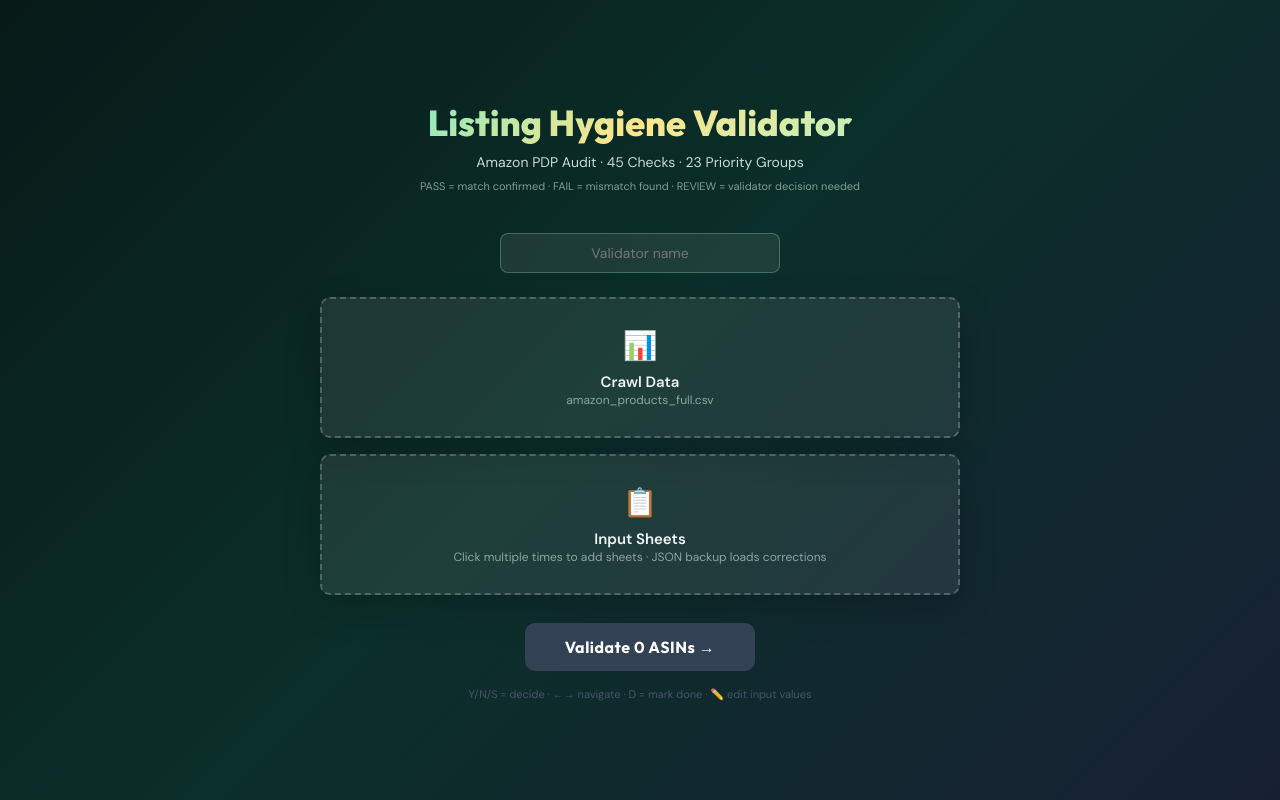
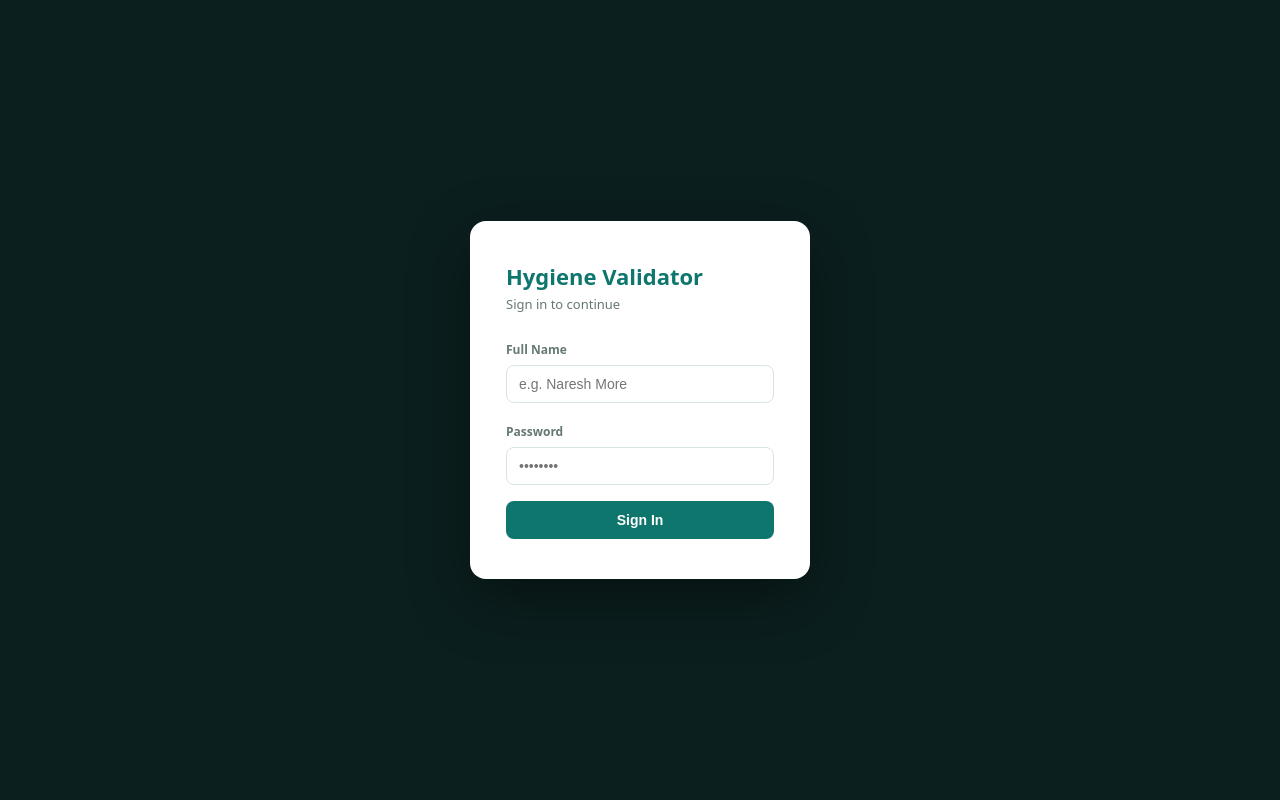
Before and after one commit to nitesh-lang/hygiene-validator, a React (Vite) app: page / in a window 1280 px wide. Built offline with nearby package versions, Linux system fonts and the light colour scheme.

Commit message:
Add login (admin-only user management) + weight unit fix

```diff
--- a/src/App.jsx
+++ b/src/App.jsx
@@ -490,6 +490,45 @@ export default function App(){
   const crRef=useRef(null),inRef=useRef(null);
   const addLog=(m)=>setLog(p=>p+(p?"\n":"")+m);
 
+  // ═══ LOGIN / USERS (shared cloud storage) ═══
+  const SEED_USERS={
+    "Naresh More":{pw:"Naresh@123",admin:false},
+    "Hazique Khalique":{pw:"Hazique@123",admin:true},
+    "Nitesh Sharma":{pw:"Nitesh@123",admin:false},
+  };
+  const[authUser,setAuthUser]=useState(null);     // logged-in full name
+  const[users,setUsers]=useState(SEED_USERS);     // {name:{pw,admin}}
+  const[loginName,setLoginName]=useState("");
+  const[loginPw,setLoginPw]=useState("");
+  const[loginErr,setLoginErr]=useState("");
+  const[showAddUser,setShowAddUser]=useState(false);
+  const[newU,setNewU]=useState({name:"",pw:""});
+  // Load users from shared cloud storage (merge with seeds so the 3 always exist).
+  useEffect(()=>{(async()=>{try{const r=await window.storage.get("hv_users",true);if(r&&r.value){const cloud=JSON.parse(r.value);setUsers({...SEED_USERS,...cloud});}}catch{}})();},[]);
+  // Remember the session locally so a refresh keeps you logged in.
+  useEffect(()=>{try{const s=localStorage.getItem("hv_session");if(s)setAuthUser(s);}catch{}},[]);
+  const saveUsersCloud=async(u)=>{try{const extra={};Object.keys(u).forEach(k=>{if(!SEED_USERS[k])extra[k]=u[k];});await window.storage.set("hv_users",JSON.stringify(extra),true);}catch{}};
+  const doLogin=()=>{
+    const name=loginName.trim();
+    const u=users[name];
+    if(u&&u.pw===loginPw){setAuthUser(name);setValidator(name);try{localStorage.setItem("hv_session",name);}catch{}setLoginErr("");setLoginName("");setLoginPw("");}
+    else setLoginErr("Incorrect name or password.");
+  };
+  const doLogout=()=>{setAuthUser(null);try{localStorage.removeItem("hv_session");}catch{}};
+  const addUser=async()=>{
+    const n=newU.name.trim();
+    if(!n||!newU.pw){setLoginErr("");return;}
+    const next={...users,[n]:{pw:newU.pw,admin:false}};
+    setUsers(next);await saveUsersCloud(next);setNewU({name:"",pw:""});setShowAddUser(false);
+  };
+  const removeUser=async(name)=>{
+    if(SEED_USERS[name]){alert("Built-in users can't be removed.");return;}
+    if(!window.confirm(`Remove user "${name}"?`))return;
+    const next={...users};delete next[name];setUsers(next);await saveUsersCloud(next);
+  };
+  const isAdmin=authUser&&users[authUser]?.admin;
+
+
   useEffect(()=>{const d=ldLS();if(d){if(d.asinSt)setAsinSt(d.asinSt);if(d.validator)setValidator(d.validator);if(d.curBrand)setCurBrand(d.curBrand);if(d.corrections)setCorrections(d.corrections);}},[]);
   useEffect(()=>{if(Object.keys(asinSt).length>0)svLS({asinSt,validator,curBrand,curIdx,corrections});},[asinSt,validator,curBrand,curIdx,corrections]);
 
@@ -771,6 +810,21 @@ export default function App(){
   const corrCount=Object.keys(corrections.global).length+Object.values(corrections.byAsin).reduce((s,o)=>s+Object.keys(o).length,0);
 
   // ═══ UPLOAD SCREEN ═══
+  if(!authUser)return(
+    <div style={{minHeight:"100vh",background:T.hd,display:"flex",alignItems:"center",justifyContent:"center",fontFamily:"system-ui,sans-serif"}}>
+      <div style={{background:T.card,borderRadius:16,padding:"40px 36px",width:340,boxShadow:"0 20px 60px rgba(0,0,0,.4)"}}>
+        <div style={{fontSize:22,fontWeight:800,color:T.ac,marginBottom:4}}>Hygiene Validator</div>
+        <div style={{fontSize:13,color:T.t2,marginBottom:24}}>Sign in to continue</div>
+        <label style={{fontSize:12,fontWeight:600,color:T.t2}}>Full Name</label>
+        <input value={loginName} onChange={e=>setLoginName(e.target.value)} onKeyDown={e=>{if(e.key==="Enter")doLogin();}} placeholder="e.g. Naresh More" style={{width:"100%",boxSizing:"border-box",margin:"6px 0 16px",padding:"10px 12px",border:`1px solid ${T.bd}`,borderRadius:8,fontSize:14}}/>
+        <label style={{fontSize:12,fontWeight:600,color:T.t2}}>Password</label>
+        <input type="password" value={loginPw} onChange={e=>setLoginPw(e.target.value)} onKeyDown={e=>{if(e.key==="Enter")doLogin();}} placeholder="••••••••" style={{width:"100%",boxSizing:"border-box",margin:"6px 0 16px",padding:"10px 12px",border:`1px solid ${T.bd}`,borderRadius:8,fontSize:14}}/>
+        {loginErr&&<div style={{color:"#DC2626",fontSize:12,marginBottom:12}}>{loginErr}</div>}
+        <button onClick={doLogin} style={{width:"100%",background:T.ac,color:"#FFF",border:"none",borderRadius:8,padding:"11px",fontSize:14,fontWeight:700,cursor:"pointer"}}>Sign In</button>
+      </div>
+    </div>
+  );
+
   if(screen==="upload")return(
     <div style={{minHeight:"100vh",background:"linear-gradient(135deg,#071A18 0%,#0B2F2A 48%,#172033 100%)",display:"flex",alignItems:"center",justifyContent:"center",fontFamily:"'DM Sans',sans-serif",padding:20}}>
       <div style={{maxWidth:640,width:"100%"}}>
@@ -812,16 +866,35 @@ export default function App(){
   return(
     <div style={{minHeight:"100vh",background:T.bg,fontFamily:"'DM Sans',sans-serif",display:"flex",flexDirection:"column"}}>
       {corrModal&&<CorrectionModal checkName={corrModal.checkName} asin={corrModal.asin} origVal={corrModal.origVal} newVal={corrModal.newVal} onApply={applyCorrection} onCancel={()=>setCorrModal(null)}/>}
+      {showAddUser&&<div style={{position:"fixed",inset:0,background:"rgba(0,0,0,.5)",display:"flex",alignItems:"center",justifyContent:"center",zIndex:1000}} onClick={()=>setShowAddUser(false)}>
+        <div onClick={e=>e.stopPropagation()} style={{background:"#FFF",borderRadius:14,padding:28,width:360}}>
+          <div style={{fontSize:18,fontWeight:800,color:T.ac,marginBottom:16}}>Manage Users</div>
+          <label style={{fontSize:12,fontWeight:600,color:T.t2}}>Full Name</label>
+          <input value={newU.name} onChange={e=>setNewU({...newU,name:e.target.value})} placeholder="e.g. Priya Singh" style={{width:"100%",boxSizing:"border-box",margin:"6px 0 12px",padding:"9px 12px",border:`1px solid ${T.bd}`,borderRadius:8,fontSize:14}}/>
+          <label style={{fontSize:12,fontWeight:600,color:T.t2}}>Password</label>
+          <input value={newU.pw} onChange={e=>setNewU({...newU,pw:e.target.value})} placeholder="e.g. Priya@123" style={{width:"100%",boxSizing:"border-box",margin:"6px 0 16px",padding:"9px 12px",border:`1px solid ${T.bd}`,borderRadius:8,fontSize:14}}/>
+          <button onClick={addUser} style={{width:"100%",background:T.ac,color:"#FFF",border:"none",borderRadius:8,padding:"10px",fontWeight:700,cursor:"pointer",fontSize:14}}>Add User</button>
+          <div style={{marginTop:18,maxHeight:160,overflowY:"auto"}}>
+            {Object.keys(users).map(n=>(<div key={n} style={{display:"flex",justifyContent:"space-between",alignItems:"center",padding:"6px 0",borderTop:`1px solid ${T.bd}`,fontSize:13}}>
+              <span>{n}{users[n].admin?" (admin)":""}</span>
+              {!SEED_USERS[n]&&<button onClick={()=>removeUser(n)} style={{background:"none",border:"none",color:"#DC2626",cursor:"pointer",fontSize:12}}>Remove</button>}
+            </div>))}
+          </div>
+          <button onClick={()=>setShowAddUser(false)} style={{marginTop:14,width:"100%",background:"#F1F5F9",border:"none",borderRadius:8,padding:"9px",cursor:"pointer",fontSize:13,fontWeight:600,color:T.t1}}>Close</button>
+        </div>
+      </div>}
       <header style={{background:T.hd,padding:"0 20px",height:56,display:"flex",alignItems:"center",gap:16,boxShadow:"0 2px 16px rgba(11,31,30,.22)",position:"sticky",top:0,zIndex:100,borderBottom:"1px solid rgba(94,234,212,.16)"}}>
         <span style={{fontFamily:"'Outfit'",fontWeight:800,fontSize:18,background:"linear-gradient(135deg,#5EEAD4,#FDE68A)",WebkitBackgroundClip:"text",WebkitTextFillColor:"transparent"}}>Hygiene Validator v3.10</span>
         <span style={{color:"#64748B",fontSize:12}}>{ov.done}/{ov.total} ({ov.pct}%)</span>
         {corrCount>0&&<span style={{color:"#A78BFA",fontSize:10,fontWeight:600,background:"#1E1B4B",padding:"2px 8px",borderRadius:4}}>📦 {corrCount} fixes</span>}
         <div style={{flex:1}}/>
-        <input value={validator} onChange={e=>setValidator(e.target.value)} placeholder="Validator" style={{background:"#1E293B",border:"1px solid #334155",borderRadius:6,padding:"4px 10px",color:"#E2E8F0",fontSize:12,width:120,outline:"none",fontFamily:"'DM Sans'"}}/>
+        <span style={{color:"#94A3B8",fontSize:12,fontWeight:600}}>👤 {authUser}</span>
+        {isAdmin&&<button onClick={()=>setShowAddUser(true)} style={{background:"none",border:"1px solid #334155",borderRadius:6,padding:"4px 10px",color:"#94A3B8",cursor:"pointer",fontSize:12}} title="Add a user">+ User</button>}
         <button onClick={backup} style={{background:"none",border:"1px solid #334155",borderRadius:6,padding:"4px 12px",color:"#94A3B8",cursor:"pointer",fontSize:12}} title="Backup JSON (includes corrections)">💾</button>
         <button onClick={exportCorrections} style={{background:"none",border:"1px solid #7C3AED",borderRadius:6,padding:"4px 12px",color:"#A78BFA",cursor:"pointer",fontSize:12,fontWeight:600}} title="Export corrections DB as Excel">📦</button>
         <button onClick={doExportSheet} style={{background:"linear-gradient(135deg,#1D4ED8,#0F766E)",border:"none",borderRadius:6,padding:"4px 14px",color:"#FFF",cursor:"pointer",fontSize:12,fontWeight:600}} title="Export in your team's input-sheet format">↓ Sheet</button>
         <button onClick={doExport} style={{background:"linear-gradient(135deg,#0F766E,#D97706)",border:"none",borderRadius:6,padding:"4px 14px",color:"#FFF",cursor:"pointer",fontSize:12,fontWeight:600}}>↓ Export</button>
+        <button onClick={doLogout} style={{background:"none",border:"1px solid #334155",borderRadius:6,padding:"4px 10px",color:"#94A3B8",cursor:"pointer",fontSize:12}} title="Log out">Logout</button>
         <button onClick={()=>setScreen("upload")} style={{background:"none",border:"1px solid #334155",borderRadius:6,padding:"4px 12px",color:"#94A3B8",cursor:"pointer",fontSize:12}}>←</button>
       </header>
       <div style={{display:"flex",flex:1,overflow:"hidden"}}>
```
